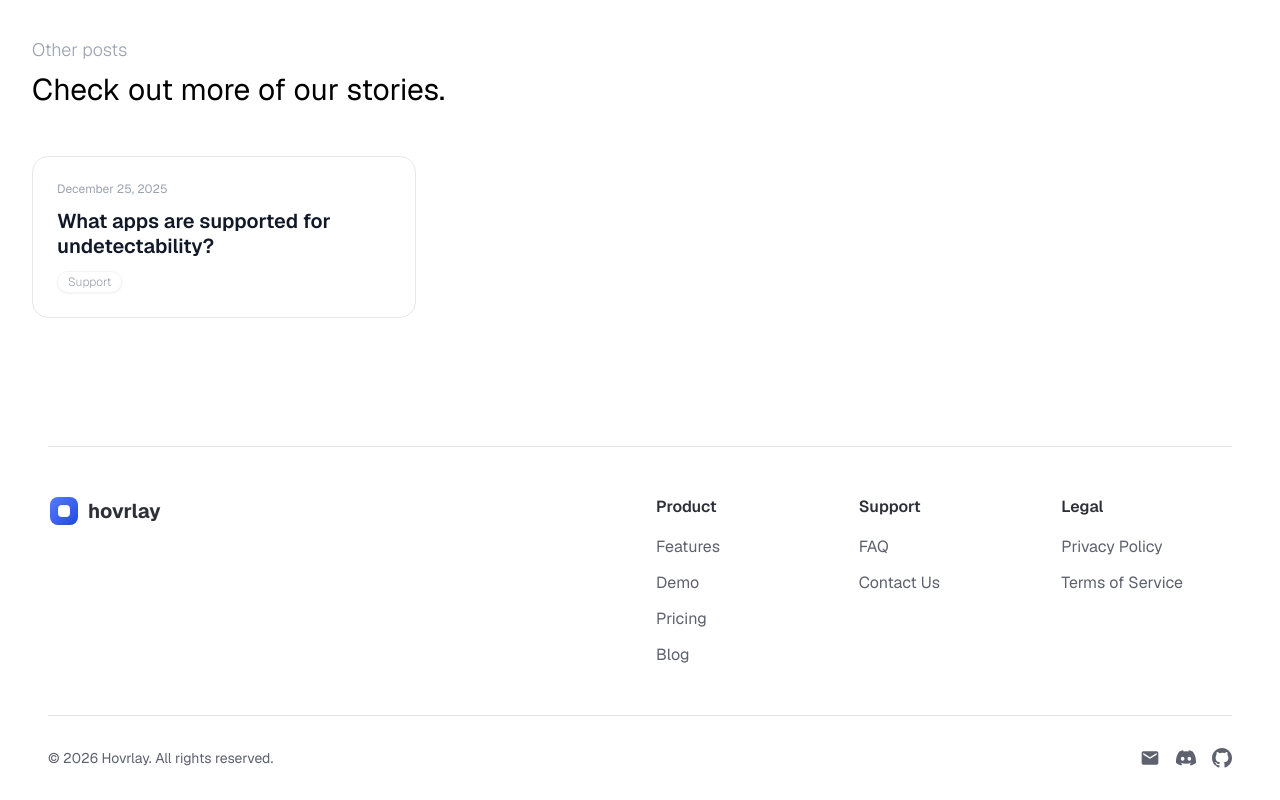
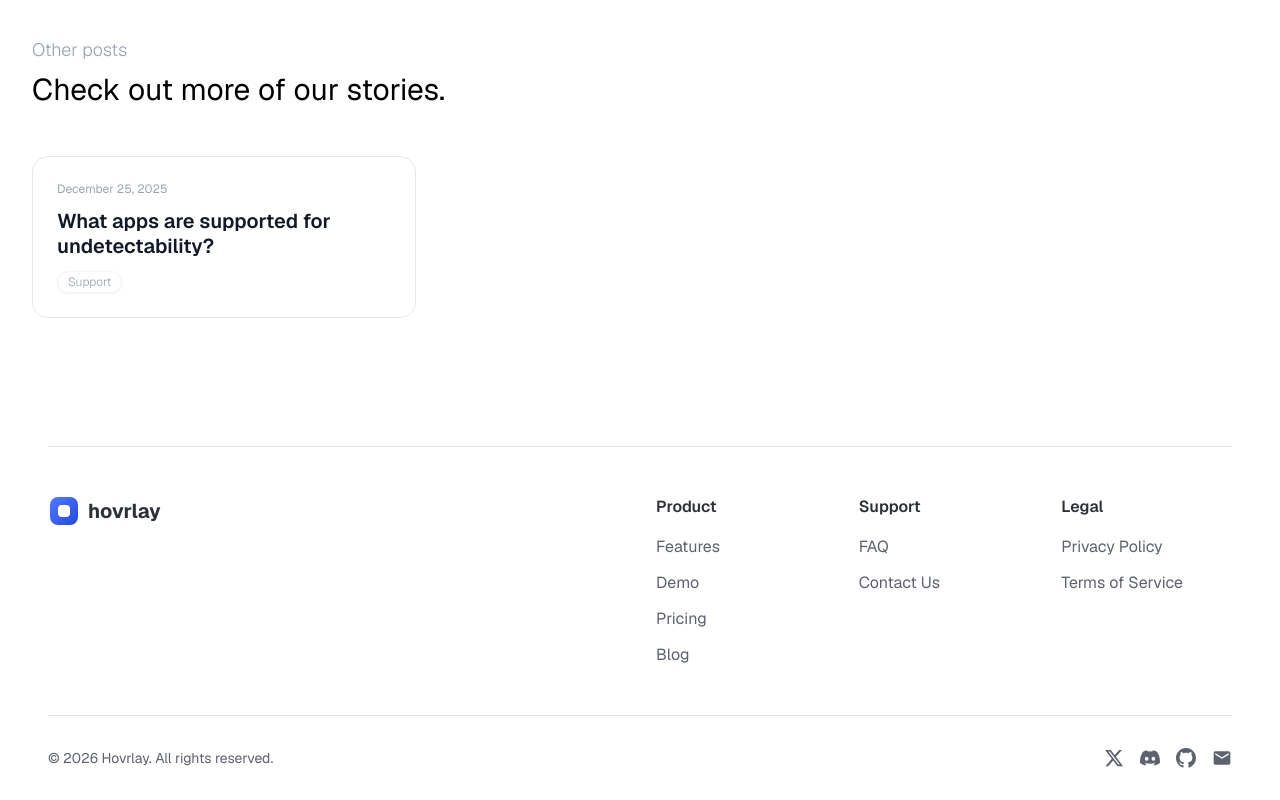
Before and after one commit to hovrlay/hovrlay-website, a Next.js app: page /blog/system-requirements in a window 1280 px wide. Shown: the part 1365-2165 px from the top of the page. Built offline with nearby package versions, Linux system fonts and the light colour scheme.

Commit message:
Added X link

```diff
--- a/src/components/FAQ.tsx
+++ b/src/components/FAQ.tsx
@@ -86,6 +86,14 @@ const FAQ = () => {
 
   const faqs = [
     {
+      question: "How does Hovrlay compare to Cluely?",
+      answer: (
+        <>
+          Cluely costs $150/mo. If you are interviewing at big tech companies where the Interview process goes on for multiple months, you are looking at $500+ before you even land an offer. Hovrlay has usage based pricing. $25 gets most people through their entire job search. Beyond pricing, Hovrlay has much faster AI responses and the app itself is considerably smaller.
+        </>
+      )
+    },
+    {
       question: "Why Hovrlay vs. a regular AI notetaker?",
       answer:
         "Unlike regular AI notetakers like Otter or Fireflies that work after your meeting ends, Hovrlay provides real time meeting intelligence during your calls. While other AI meeting assistants create meeting summaries afterward, Hovrlay helps you answer technical questions, handle objections, and perform better during high stakes conversations."
--- a/src/components/Footer.tsx
+++ b/src/components/Footer.tsx
@@ -2,6 +2,7 @@
 
 import { usePathname, useRouter } from "next/navigation";
 import EmailIcon from "@/assets/email.svg";
+import XIcon from "@/assets/x.svg";
 import GitHubIcon from "@/assets/github.svg";
 import DiscordIcon from "@/assets/discord.svg";
 
@@ -130,11 +131,13 @@ const Footer = () => {
             </span>
             <div className="flex gap-4">
               <a
-                href="mailto:support@hovrlay.com"
+                href="https://x.com/hovrlay"
                 className="text-muted-foreground hover:text-foreground transition-colors duration-200"
-                aria-label="Email us"
+                aria-label="Hovrlay on X"
+                target="_blank"
+                rel="noopener noreferrer"
               >
-                <EmailIcon className="w-5 h-5" />
+                <XIcon className="w-5 h-5" />
               </a>
               <a
                 href="https://discord.gg/GvAy5YAbq"
@@ -154,6 +157,13 @@ const Footer = () => {
               >
                 <GitHubIcon className="w-5 h-5" />
               </a>
+              <a
+                href="mailto:support@hovrlay.com"
+                className="text-muted-foreground hover:text-foreground transition-colors duration-200"
+                aria-label="Email us"
+              >
+                <EmailIcon className="w-5 h-5" />
+              </a>
             </div>
           </div>
         </div>
--- a/src/components/Pricing.tsx
+++ b/src/components/Pricing.tsx
@@ -113,11 +113,11 @@ const FreePlanCard = ({ delay = 0 }: { delay?: number }) => {
           <div className="space-y-2">
             <p className={featureItemClassName}>
               <span className="flex h-[1lh] shrink-0 items-center"><CheckIcon className="h-3.5 w-3.5" /></span>
-              <span>Real-time transcriptions</span>
+              <span>Limited AI usage</span>
             </p>
             <p className={featureItemClassName}>
               <span className="flex h-[1lh] shrink-0 items-center"><CheckIcon className="h-3.5 w-3.5" /></span>
-              <span>Limited AI usage</span>
+              <span>Real-time transcriptions</span>
             </p>
             <p className={featureItemClassName}>
               <span className="flex h-[1lh] shrink-0 items-center"><CheckIcon className="h-3.5 w-3.5" /></span>
--- a/src/views/MeetingBotsComparison.tsx
+++ b/src/views/MeetingBotsComparison.tsx
@@ -25,7 +25,7 @@ const INVISIBLE_OVERLAY_COMPETITORS: Competitor[] = [
   {
     name: "Hovrlay",
     logo: hovrlayLogo,
-    pricingShort: "$3/hour",
+    pricingShort: "$2.5/hour",
     freeTrial: "yes",
     realTimeAnswers: "yes",
     invisibleToOthers: "yes",
```
Also changed, not shown: public/keybindings.jpg (added), public/transcript-preview.jpg.
